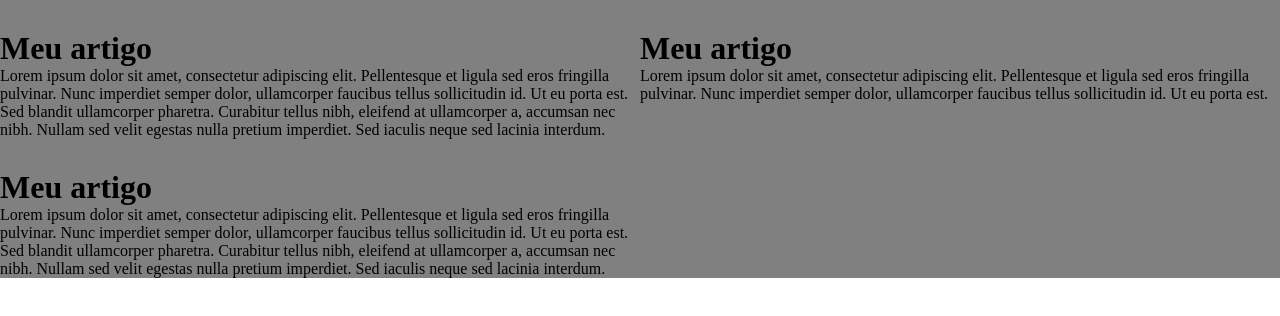
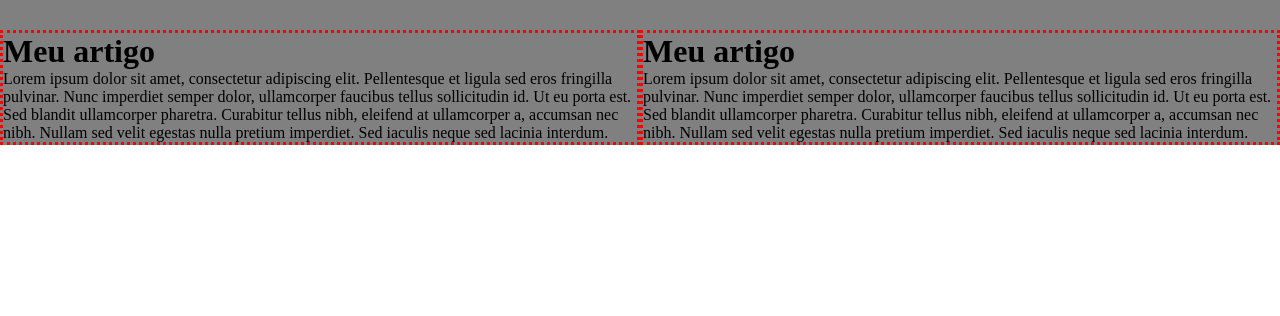
Before and after one commit to paulovitorarruda/front-end-aulas, a plain HTML site: page index.html in a window 1280 px wide. Drawn offline with Linux system fonts and the light colour scheme.

Commit message:
Aula 13 CSS
A propriedade display e técnicas de espaçamentos: Parte 2

```diff
--- a/css/style.css
+++ b/css/style.css
@@ -23,6 +23,8 @@ html,body{
 }
 
 .artigo{
+	box-sizing: border-box;
+	border: 3px dotted rgb(255,0,0);
 	vertical-align: top;
 	margin-top: 30px;
 	margin-right: -4px;
@@ -30,9 +32,9 @@ html,body{
 	width: 640px;
 }
 /*
-vertical-align: define o alinhamento vertical de um elemento.
+box-sizing: border-box;um elemento, o preenchimento
+e a borda serão incluídos na largura e na altura
 
-display: inline-block; Exibe um elemento como um contêiner de bloco em linha.
-O elemento em si é formatado como um elemento em linha, mas você
-pode aplicar valores de altura e largura.
+border: As propriedades de borda CSS permitem que você
+especifique o estilo, a largura e a cor da borda de um elemento.
 */
--- a/index.html
+++ b/index.html
@@ -16,14 +16,6 @@
         Lorem ipsum dolor sit amet, consectetur adipiscing elit. Pellentesque et ligula sed eros fringilla pulvinar. Nunc imperdiet semper dolor, ullamcorper faucibus tellus sollicitudin id. Ut eu porta est. Sed blandit ullamcorper pharetra. Curabitur tellus nibh, eleifend at ullamcorper a, accumsan nec nibh. Nullam sed velit egestas nulla pretium imperdiet. Sed iaculis neque sed lacinia interdum.
         </p>
     </div><!--artigo-->
-
-    <div class="artigo">
-        <h1>Meu artigo</h1>
-        <p>
-        Lorem ipsum dolor sit amet, consectetur adipiscing elit. Pellentesque et ligula sed eros fringilla pulvinar. Nunc imperdiet semper dolor, ullamcorper faucibus tellus sollicitudin id. Ut eu porta est.
-        </p>
-    </div><!--artigo-->
-
     <div class="artigo">
         <h1>Meu artigo</h1>
         <p>
```
